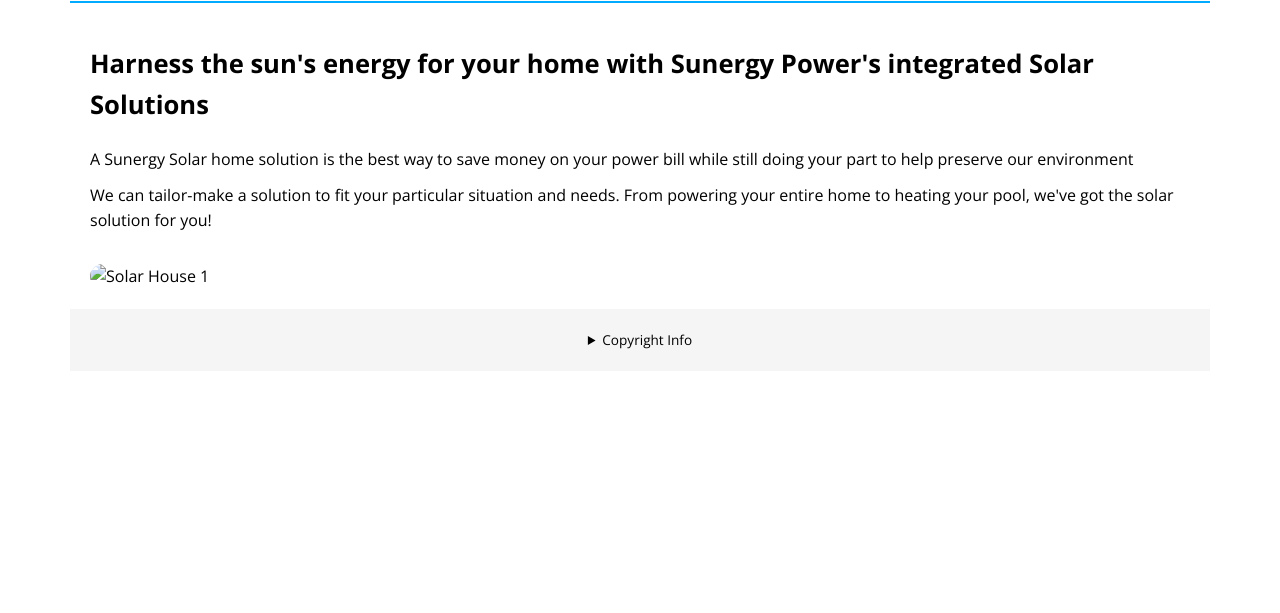
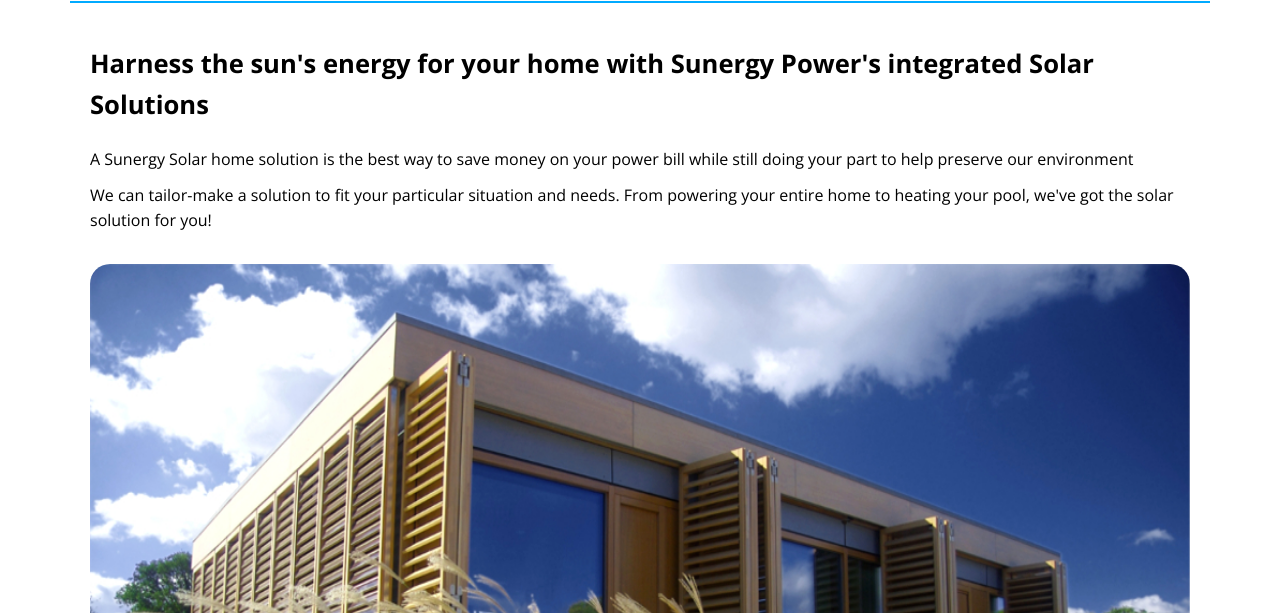
Before and after one commit to rachelr1011/website, a plain HTML site: page index.html in a window 1280 px wide. Shown: the part 187-800 px from the top of the page. Drawn offline with nearby package versions, Linux system fonts and the light colour scheme; files whose address does not match are found by name.

Commit message:
index.html

```diff
--- a/index.html
+++ b/index.html
@@ -34,7 +34,7 @@
         needs. From powering your entire home to heating your pool, we've got
         the solar solution for you!
       </p>
-      <img src="Sunergy images/solar_house1.jpg" alt="Solar House 1"/>
+      <img src="solar_house1.jpg" alt="Solar House 1"/>
     </section>
   </main>
 
```
